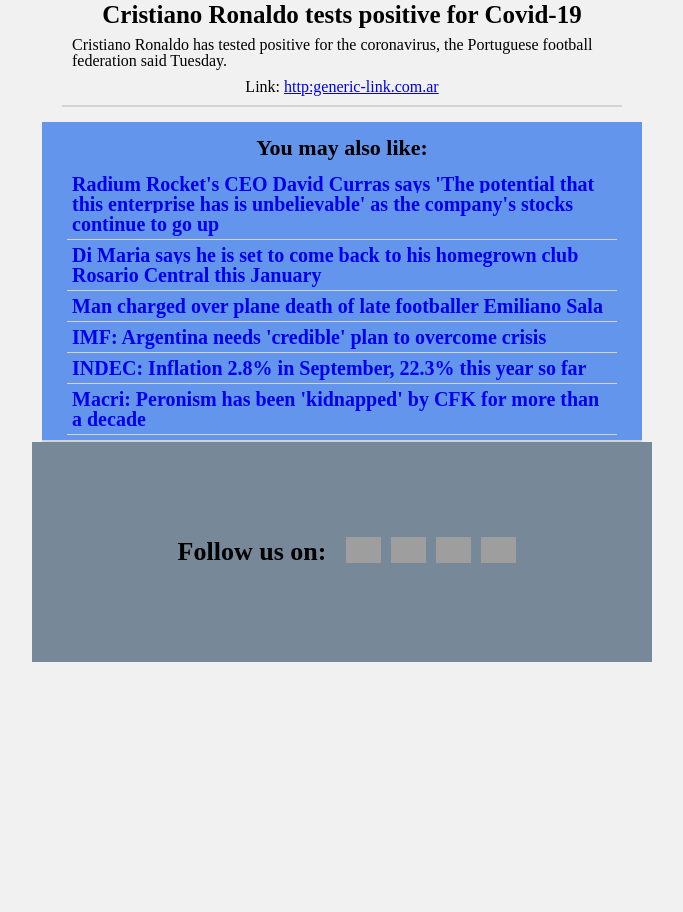
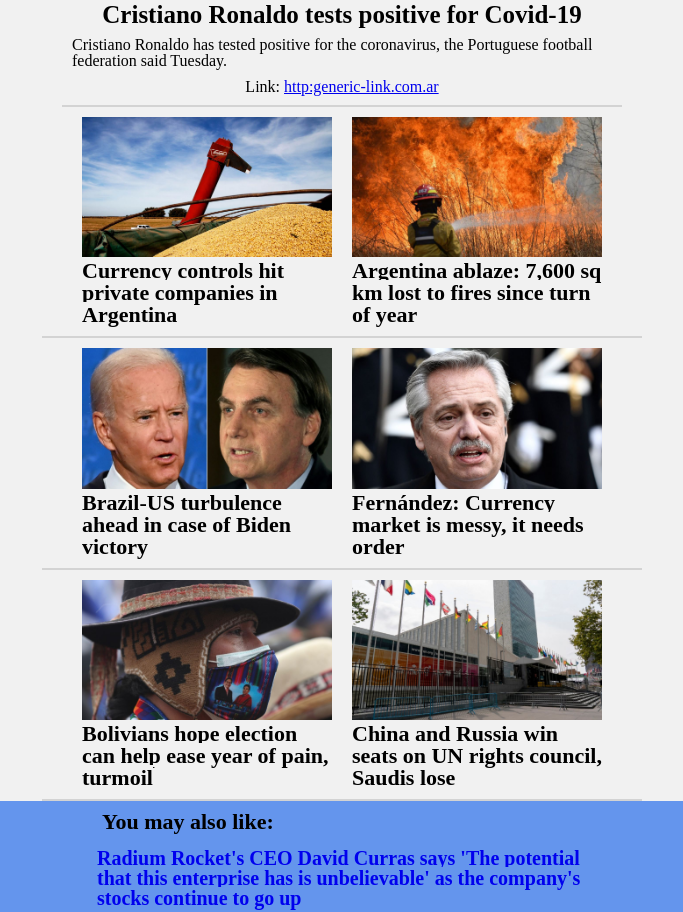
Before and after one commit to patoiwa/iwanowski-week-3, a plain HTML site: page the-radium-post.html in a window 1280 px wide. Shown: the part 2770-3682 px from the top of the page, without its empty margins (298-981 px from the left). Before the commit the page ends 3432 px from the top, so only its background shows below. Drawn offline with Linux system fonts and the light colour scheme; grey boxes are pictures that could not be loaded.

Commit message:
Small news added

```diff
--- a/css/footer.css
+++ b/css/footer.css
@@ -2,7 +2,6 @@
     display: flex;
     justify-content: center;
     align-items: center;
-    max-width: 600px;
     height: 200px;
     margin: auto;
     padding: 10px;
--- a/css/main-body.css
+++ b/css/main-body.css
@@ -1,4 +1,4 @@
-#main-container div, .normal-container div, #more-news{
+#main-container div, #normal-container div{
     display: flex;
     flex-direction: column;
     justify-content: center;
@@ -12,14 +12,45 @@
 #add-2{
     display: none;
 }
+.smaller-news-container{
+    display: flex;
+    flex-direction: row;
+    max-width: 600px;
+    justify-content: center;
+    align-items: center;
+    margin: auto;
+    border-bottom: lightgray 2px solid;
+}
+.smaller-news{
+    max-width: 250px;
+    display: block;
+    padding: 10px;
+}
+.smaller-news img{
+    max-width: 250px;
+    height: auto;
+}
+.smaller-news a{
+    font-size: 22px;
+    font-weight: bold;
+    text-decoration: none;
+    color: black;
+}
 #more-news{
-    max-width: 550px;
+    display: flex;
+    flex-direction: column;
+    justify-content: center;
+    align-items: left;
+    margin: auto;
     padding-left: 25px;
     padding-right: 25px;
     background-color: cornflowerblue;
-    align-items: left;
 }
-#more-news h3{
+#more-news div{
+    max-width: 500px;
+    margin: auto;
+}
+#more-news h4{
     padding: 10px;
     font-weight: bold;
     font-size: 22px;
@@ -37,3 +68,6 @@
     background-color: cornflowerblue;
     border-bottom: lightgray 1.5px solid;
 }
+#add-3{
+    display: none;
+}
--- a/the-radium-post.html
+++ b/the-radium-post.html
@@ -82,7 +82,7 @@
             <div id="add-2">
                 <img src="images\vote-trumo.png" alt="Vote Trump">
             </div>
-            <div class="normal-container">
+            <div id="normal-container">
                 <div>
                     <img src="images\messi.jpg" alt="">
                     <h2>
@@ -123,15 +123,66 @@
                         Link: <a href="#" >http:generic-link.com.ar</a>
                     </p>
                 </div>
-
             </div>
-            <div class="normal-container">
-
+            <div class="smaller-news-container">
+                <div class="smaller-news">
+                    <img src="images\currency.jpg" alt="Currency">
+                    <h3>
+                        <a href="#">
+                            Currency controls hit private companies in Argentina
+                        </a>
+                    </h3>
+                </div>
+                <div class="smaller-news">
+                    <img src="images\fire.jpg" alt="Fire">
+                    <h3>
+                        <a href="#">
+                            Argentina ablaze: 7,600 sq km lost to fires since turn of year
+                        </a>
+                    </h3>
+                </div>
+            </div>
+            <div class="smaller-news-container">
+                <div class="smaller-news">
+                    <img src="images\biden-bolsonaro.jpg" alt="Biden And Trump">
+                    <h3>
+                        <a href="#">
+                            Brazil-US turbulence ahead in case of Biden victory
+                        </a>
+                    </h3>
+                </div>
+                <div class="smaller-news">
+                    <img src="images\fernandez-2.jpg" alt="Fernandez">
+                    <h3>
+                        <a href="#">
+                            Fernández: Currency market is messy, it needs order
+                        </a>
+                    </h3>
+                </div>
+            </div>
+            <div class="smaller-news-container">
+                <div class="smaller-news">
+                    <img src="images\Bolivian.jpg" alt="">
+                    <h3>
+                        <a href="#">
+                            Bolivians hope election can help ease year of pain, turmoil
+                        </a>
+                    </h3>
+                </div>
+                <div class="smaller-news">
+                    <img src="images\united-nations.jpg" alt="">
+                    <h3>
+                        <a href="#">
+                            China and Russia win seats on UN rights council, Saudis lose
+                        </a>
+                    </h3>
+                </div>
             </div>
             <div id="more-news">
-                <h3>
+                <div>
+                    <h4>
                         You may also like:
-                </h3>
+                    </h4>
                     <ol>
                         <li>
                             <a href="#">
@@ -167,6 +218,7 @@
                         </li>
                     </ol>
                 </div>
+            </div>
             <div id="add-3">
 
             </div>
```
Also changed, not shown: images/Bolivian.jpg (added), images/biden-bolsonaro.jpg (added), images/currency.jpg (added), images/fernandez-2.jpg (added), images/fire.jpg (added), images/united-nations.jpg (added). Lines whose indentation alone changed are shown as unchanged.
